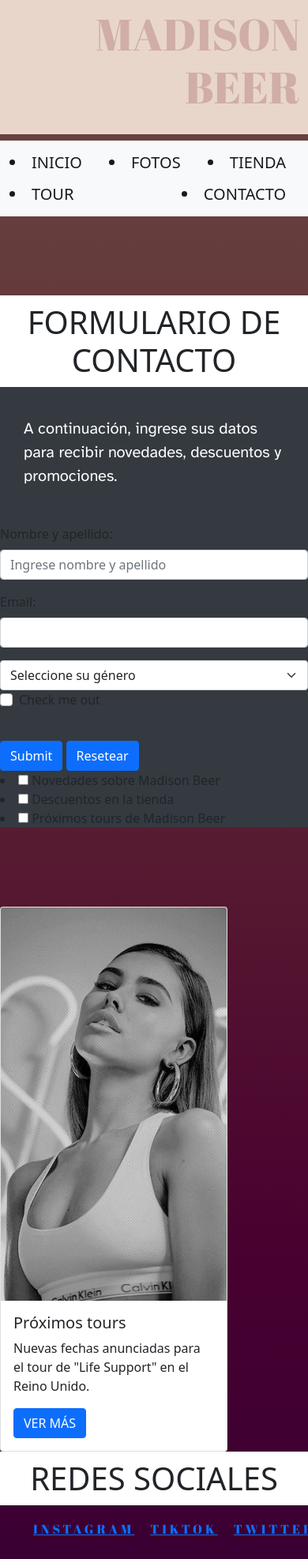
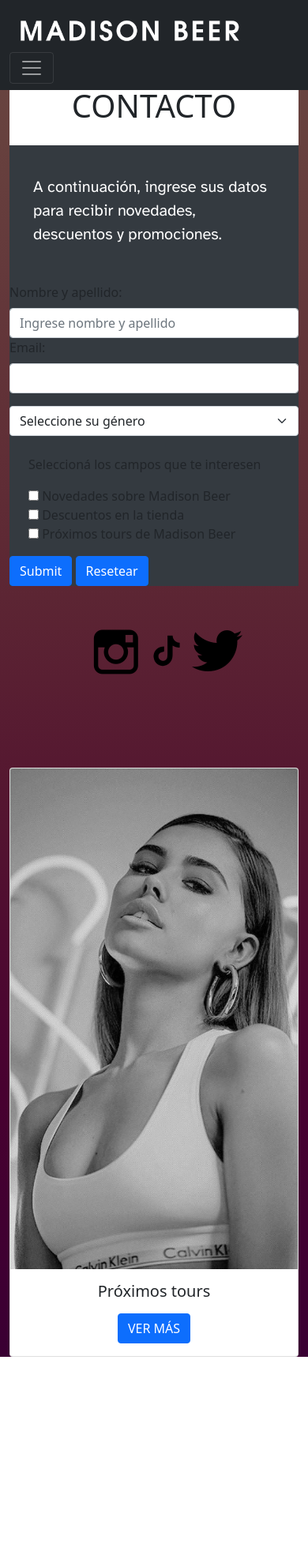
Before and after one commit to antofern/DesarrolloWebMadisonBeer, a website: page pages/contacto.html in a window 390 px wide. Shown: the whole page at 79% size. After the commit the page ends 1718 px from the top, so only its background shows below. Drawn offline with nearby package versions, Linux system fonts and the light colour scheme.

Commit message:
modificacion

```diff
--- a/pages/contacto.html
+++ b/pages/contacto.html
@@ -20,27 +20,54 @@
 </head>
 
 <body>
+  <nav class="navbar navbar-dark bg-dark fixed-top">
+            <div class="container-fluid">
+            <a class="navbar-brand" href="./index.html"><img src="../imagenes/MADISONLOGO-1024x163-1.png" class="navlogo img-fluid" alt=""></a>
+              <button class="navbar-toggler" type="button" data-bs-toggle="offcanvas" data-bs-target="#offcanvasNavbar" aria-controls="offcanvasNavbar">
+                <span class="navbar-toggler-icon"></span>
+              </button>
+              <div class="offcanvas offcanvas-end" tabindex="-1" id="offcanvasNavbar" aria-labelledby="offcanvasNavbarLabel">
+                <div class="offcanvas-header">
+                  <h5 class="offcanvas-title" id="offcanvasNavbarLabel">MENÚ</h5>
+                  <button type="button" class="btn-close text-reset" data-bs-dismiss="offcanvas" aria-label="Close"></button>
+                </div>
+                <div class="offcanvas-body">
+                  <ul class="navbar-nav justify-content-end flex-grow-1 pe-3">
+                    <li class="nav-item">
+                      <a class="nav-link active" aria-current="page" href="../index.html">Home</a>
+                    </li>
+                    <li class="nav-item">
+                      <a class="nav-link" href="./tienda.html">Tienda</a>
+                    </li>
+                    <li class="nav-item">
+                      <a class="nav-link" href="./tour.html">Tour</a>
+                    </li>
+                    <li class="nav-item">
+                      <a class="nav-link" href="./fotos.html">Fotos</a>
+                    </li>
+                    <li class="nav-item">
+                      <a class="nav-link" href="./contacto.html">Contacto</a>
+                    </li>
 
-        <header>
-            <h1 class="tituloprincipal"><p class="tituloPrincipalAnimado animate__animated animate__fadeInRight">Madison Beer</p></h1>
-        </header>
-
-        <nav class="navbar sticky-top navbar-light bg-light nav__menu animate__animated animate__fadeInLeft">
-            <div class="container-fluid">
-                <a class="navbar-brand" href="../index.html"><li>Inicio</li></a>
-                <a class="navbar-brand" href="../pages/fotos.html"><li>Fotos</li></a>
-                <a class="navbar-brand" href="../pages/tienda.html"><li>Tienda</li></a>
-                <a class="navbar-brand" href="../pages/tour.html"><li>Tour</li></a>
-                <a class="navbar-brand" href="../pages/contacto.html"><li>Contacto</li></a>
+                  </ul>
+                  <form class="d-flex">
+                    <input class="form-control me-2" type="search" placeholder="Search" aria-label="Search">
+                    <button class="btn btn-outline-success" type="submit">Search</button>
+                  </form>
+                </div>
+              </div>
             </div>
   </nav>
 
-    <section>
+  <div class="container-fluid"> <!-- Contenedor-->
+    <div class="row"> <!-- FILA 1-->
+      <div class="col"> <!-- Columna 1-->
         <article id="articlePrincipal">
-            <h2 class="tituloarticle">Formulario de contacto</h2>
+          <h2 class="tituloarticle"><p class="tituloArticleAnimado animate__animated animate__fadeInDown">Contacto</p></h2>
             <p class="parrafo">A continuación, ingrese sus datos para recibir novedades, descuentos y promociones.</p>
-                    <form class="col-md-6">
-                        <div class="mb-3">
+            <form>
+
+                <p><div class="from-group">
                     <label for="nombreUsuario" class="form-label">Nombre y apellido:</label>
                     <input type="email" class="form-control" id="nombreUsuario" aria-describedby="emailHelp" placeholder="Ingrese nombre y apellido">
                 </div>
@@ -54,51 +81,50 @@
                     <option selected>Seleccione su género</option>
                     <option value="1">Femenino</option>
                     <option value="2">Masculino</option>
-                          </select>
+                </select><br>
+
 
                 <div class="mb-3 form-check">
-                            <input type="checkbox" class="form-check-input" id="exampleCheck1">
-                            <label class="form-check-label" for="exampleCheck1">Check me out</label>
-                          </div>
-
-
-                        <br>
+                    <p>Seleccioná los campos que te interesen</p>
+                    <input type="checkbox" name="novedadesMadison" id="usuarioContenido">
+                    <label class="form-check-label" for="exampleCheck1">Novedades sobre Madison Beer</label><br>
+                    <input type="checkbox" name="tiendaMadison" id="usuarioContenido">
+                    <label class="form-check-label" for="exampleCheck1">Descuentos en la tienda</label><br>
+                    <input type="checkbox" name="novedadesTour" id="usuarioContenido">
+                    <label class="form-check-label" for="exampleCheck1">Próximos tours de Madison Beer</label><br>
+                </div></p>
 
                 <button type="submit" class="btn btn-primary">Submit</button> <button type="submit" class="btn btn-primary">Resetear</button>
+
             </form>
+        </article>
 
-                        <li><input type="checkbox" name="novedadesMadison" id="usuarioContenido"> Novedades sobre Madison Beer</li>
-                        <li><input type="checkbox" name="tiendaMadison" id="usuarioContenido"> Descuentos en la tienda</li>
-                        <li><input type="checkbox" name="novedadesTour" id="usuarioContenido"> Próximos tours de Madison Beer</li>
+        <footer>
+          <ul class="animate__animated animate__fadeInLeft iconRedes">
+            <li class="iconRedes"><a href="https://www.instagram.com/madisonbeer"><img src="../imagenes/iconoig.png"></li>
+            <li class="iconRedes"><a href="https://www.tiktok.com/@madisonbeer"><img src="../imagenes/iconotiktok.png"></a></li>
+            <li class="iconRedes"><a href="https://twitter.com/madisonbeer"><img src="../imagenes/iconotw.png"></a></li>
           </ul>
+        </footer>
+      </div> <!--FIN COLUMNA 1-->
 
-        </article>
-    </section>
-
+      <div class="col-md-3"> <!-- Columna 2-->
         <aside>
           <article id="articleAside">
-            <div class="card animate__animated animate__fadeInRight" style="width: 18rem;">
-                <img src="/imagenes/madisonbeer3.jpg"" class="card-img-top" alt="Madison Beer">
+            <center><div class="card animate__animated animate__fadeInRight">
+              <img src="../imagenes/madisonbeer3.jpg" class="card-img-top" alt="Madison Beer" style="widht: 150px";>
                 <div class="card-body">
                   <h5 class="card-title">Próximos tours</h5>
-                  <p class="card-text">Nuevas fechas anunciadas para el tour de "Life Support" en el Reino Unido.</p>
-                  <a href="tour.html" class="btn btn-primary">Ver más</a>
+                  <p class="card-text"></p>
+                   <a href="./pages/tour.html" class="btn btn-primary">Ver más</a>
                 </div>
-            </div>
+            </div></center>
           </article>
         </aside>
+      </div>
+    </div><!-- FIN FILA 1-->
 
-    <footer>
-        <nav>
-            <h4 class="tituloarticle">Redes sociales</h4>
-            <ul class="menuRedes">
-                <li><a href="https://www.instagram.com/">Instagram</a></li>
-                <li><a href="https://www.tiktok.com/@madisonbeer">TikTok</a></li>
-                <li><a href="https://twitter.com/madisonbeer">Twitter</a></li>
-            </ul>
-        </nav>
-    </footer>
-
+  </div> <!--fin contenedor-->
   <script src="https://cdn.jsdelivr.net/npm/bootstrap@5.1.0/dist/js/bootstrap.bundle.min.js" integrity="sha384-U1DAWAznBHeqEIlVSCgzq+c9gqGAJn5c/t99JyeKa9xxaYpSvHU5awsuZVVFIhvj" crossorigin="anonymous"></script>
 </body>
 </html>
```
Also changed, not shown: pages/fotos.html (+45 -29 lines), pages/tienda.html (+45 -32 lines), pages/tour.html (+58 -32 lines), imagenes/fondo.jpg (deleted). Lines whose indentation alone changed are shown as unchanged.
